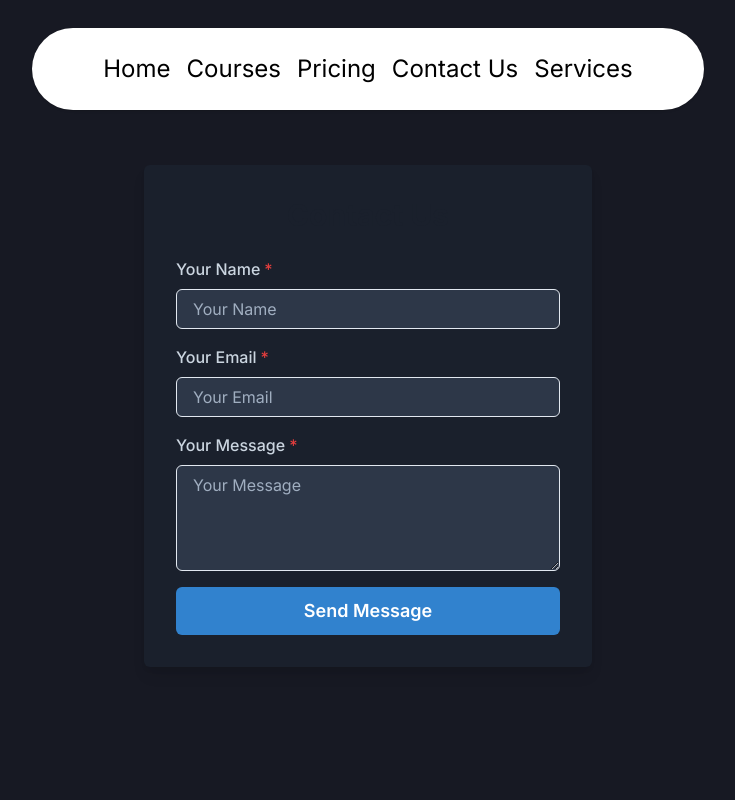
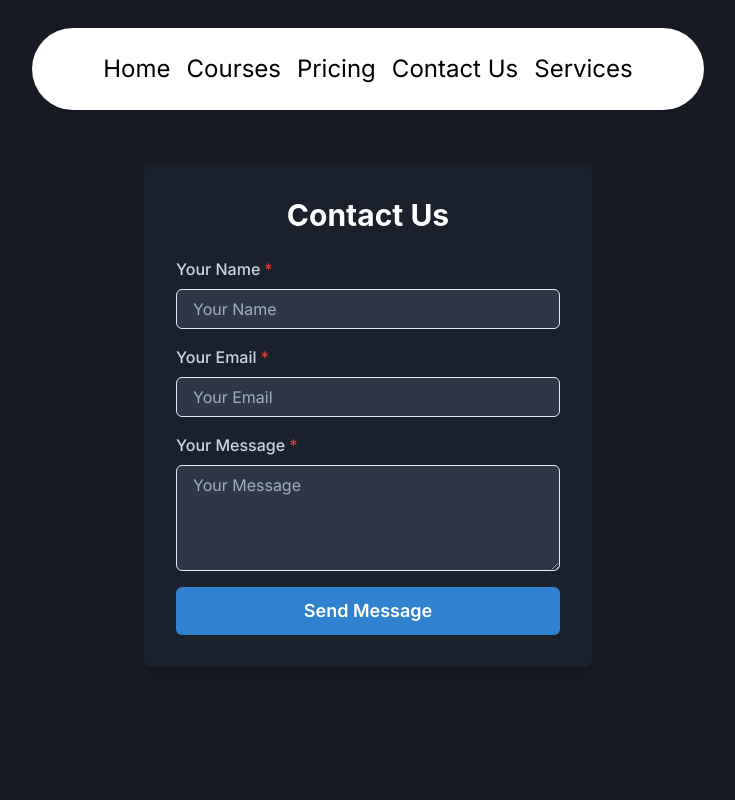
Before and after one commit to Smajumdar-118/Online-Learning-Academy, a Next.js app: page /Contact in a window 1280 px wide. Shown: the top 800 px of the page, without its empty margins (272-1007 px from the left). Built offline with nearby package versions, Linux system fonts and the light colour scheme.

Commit message:
Fixed Contact Us section

```diff
--- a/src/app/Contact/page.tsx
+++ b/src/app/Contact/page.tsx
@@ -49,7 +49,7 @@ const Contact = () => {
         w="full"
         marginTop={8}
       >
-        <Heading as="h1" size="lg" mb={6} textAlign="center">
+        <Heading as="h1" size="lg" mb={6} textAlign="center" color="white">
           Contact Us
         </Heading>
         <form onSubmit={handleSubmit}>
--- a/src/components/HeroSection.tsx
+++ b/src/components/HeroSection.tsx
@@ -7,7 +7,7 @@ function HeroSection() {
   return (
     <section className="flex items-center justify-center h-screen bg-cover bg-center" style={{ backgroundImage: "url('/path-to-your-background-image.jpg')" }}>
         <Spotlight
-        className="-top-56 left-0 md:left-60 md:-top-20"
+        className="-top-36 left-0 md:left-60 md:-top-20"
         fill="white"
       />
       <div className="text-center text-white px-4">
```
